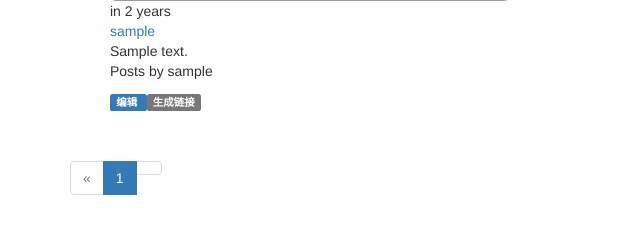
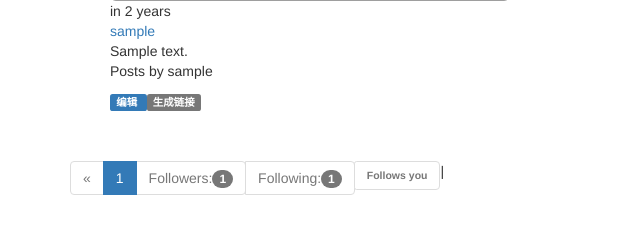
Before and after one commit to wowosong/flasklearn, a Flask app: a page that uses app/templates/user.html in a window 1280 px wide. Shown: the part 1005-1245 px from the top of the page, without its empty margins (0-640 px from the left). After the commit the page ends 1200 px from the top, so only its background shows below. Run offline with Flask 2, Linux system fonts and the light colour scheme; a user stored in the database is signed in; tables that the repository leaves empty hold one stand-in row (values such as "Sample post"); some libraries are stand-ins or nearby versions; grey boxes are pictures that could not be loaded.

Commit message:
提交关注列表

```diff
--- a/app/main/views.py
+++ b/app/main/views.py
@@ -9,7 +9,7 @@ from  flask import request
 from .. import db
 from app.models import Role,User
 from ..models import User,Permission,Post
-from ..decorators import admin_required
+from ..decorators import admin_required,permission_required
 import sys
 sys.setrecursionlimit(10**5)
 @main.route('/',methods=['POST','GET'])
@@ -86,7 +86,7 @@ def post():
     posts=Post.query.order_by(Post.timestamp.desc()).all()
     return render_template('index.html',form=form,posts=posts)
 @main.route('/user/<username>',methods=['GET','POST'])
-# @login_required
+@login_required
 def user(username):
     user=User.query.filter_by(username=username).first()
     print user
@@ -117,3 +117,42 @@ def edit(id):
         return redirect(url_for('.post',id=post.id))
     form.body.data=post.body
     return render_template('edit_post.html',form=form)
+@main.route('/follow/<username>')
+@login_required
+@permission_required(Permission.FOLLOW)
+def follow(username):
+    user=User.query.filter_by(username=username).first()
+    if user is None:
+        flash(u'无效用户')
+        return redirect(url_for('.index'))
+    if current_user.is_following(user):
+        flash(u'已经关注该用户！')
+        return redirect(url_for('.user',username=username))
+    current_user.follow(user)
+    flash(u'正在关注该用户%s.'%username)
+    return redirect(url_for('.user',username=username))
+@main.route('/unfollow/<username>')
+@login_required
+@permission_required(Permission.FOLLOW)
+def unfollow(username):
+    user=User.query.filter_by(username=username).first()
+    if user is None:
+        flash(u'无效用户')
+        return redirect(url_for('.index'))
+    if current_user.is_followed_by(user):
+        flash(u'已经被该用户关注！')
+        return redirect(url_for('.user',username=username))
+    current_user.unfollow(user)
+    flash(u'正在取消关注该用户%s.'%username)
+    return redirect(url_for('.user',username=username))
+@main.route('/followers/<username>')
+def followers(username):
+    user=User.query.filter_by(username=username).first()
+    if user is None:
+        flash(u'无效用户')
+        return  redirect(url_for('.index'))
+    page=request.args.get('page',1,type=int)
+    pagination=user.followers.paginate(page,per_page=10,error_out=False)
+    follows=[{'user':item.follower,'timestamp':item.timestamp} for item in pagination.items]
+    print follow,user
+    return render_template('followers.html',user=user,title="Followers of",endpoint='.followers',pagination=pagination,follows=follows)
--- a/app/templates/user.html
+++ b/app/templates/user.html
@@ -76,13 +76,18 @@ That was {{ moment(user.last_seen).fromNow(refresh=True)}}
     {% endif %}
 {% if current_user.can(Permission.FOLLOW) and user!=current_user %}
     {% if not current_user.is_following(user) %}
-        <a href="{{ url_for('.follow',username=user.username)}}" class="btn btn-primary">Follow</a>
+{#        <a href="{{ url_for('.follow',username=user.username)}}" class="btn btn-primary">Follow</a>#}
+        <a href="www.baidu.com" class="btn btn-primary">Follow</a>
     {% else %}
-        <a href="{{ url_for('.unfollow',username=user.username) }}"></a>
+{#        <a href="{{ url_for('.unfollow',username=user.username) }}"class="btn btn-default">Unfollow</a>#}
+        <a href="www.baidu.com"class="btn btn-default">Unfollow</a>
     {% endif %}
-<a href="{{ url_for('.followed_by',username=user.username) }}">Following:<span class="badge">{{ user.followed.count() }}</span></a>
-{% endif %}
+    {% endif %}
+<a href="www.baidu.com">Followers:<span class="badge">{{ user.followers.count() }}</span></a>
+<a href="www.baidu.com">Following:<span class="badge">{{ user.followed.count() }}</span></a>
+{#<a href="{{ url_for(".followers",username=user.username) }}">Followers:<span class="badge">{{ user.followers.count() }}</span></a>#}
+{#<a href="{{ url_for('.followed_by',username=user.username) }}">Following:<span class="badge">{{ user.followed.count() }}</span></a>#}
 {#{% if current_user.is_authenticated() and user!=current_user and user.is_following(current_user) %}#}
-{#|<span class="label label-default">Follows you</span>#}
+|<span class="label label-default">Follows you</span>
 {#{% endif %}#}
 {% endblock %}
```
Also changed, not shown: app/templates/followers.html (added, +18 -0 lines).
